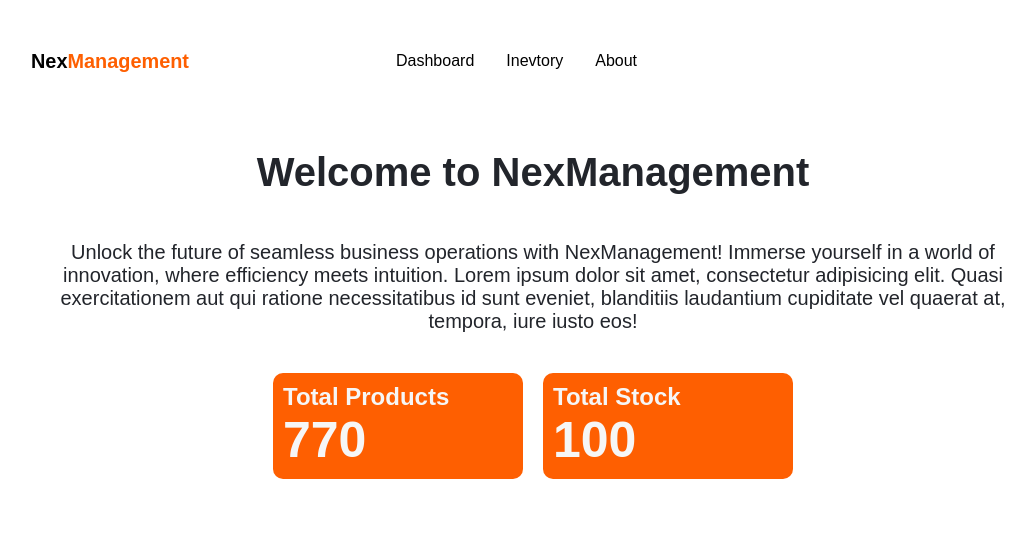
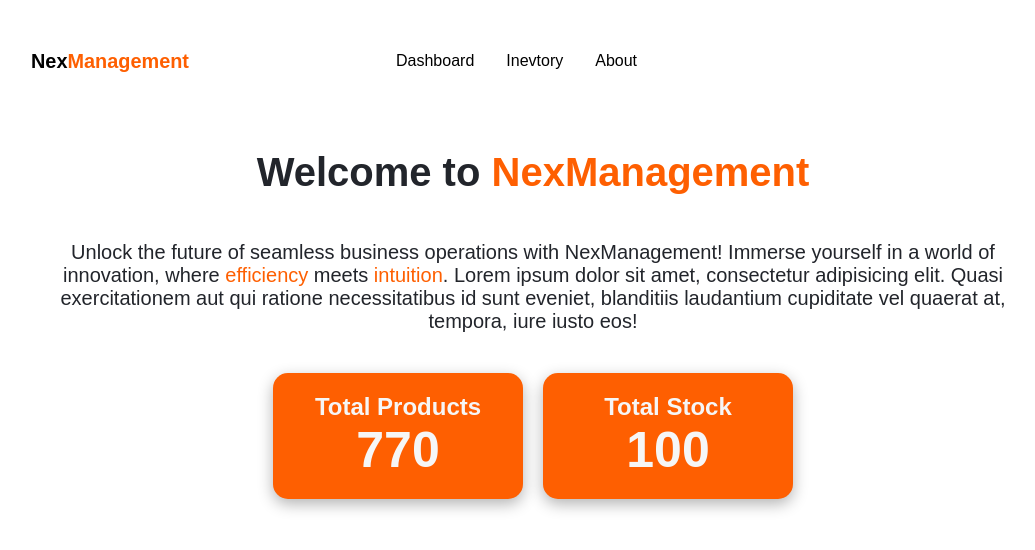
Before and after one commit to Nexthrive/NexManagement, a Vue app in the folder frontend/: page / in a window 1280 px wide. Shown: the top 550 px of the page, without its empty margins (107-1142 px from the left). Built offline with nearby package versions, Linux system fonts and the light colour scheme; a web font is replaced by a local one.

Commit message:
add details

```diff
--- a/frontend/src/components/pages/Dashboard.vue
+++ b/frontend/src/components/pages/Dashboard.vue
@@ -81,12 +81,23 @@
 		gap: 20px;
 	}
 
+	.highlight {
+		color: var(--brand-primary);
+	}
+
 	.card {
 		background-color: var(--brand-primary);
 		width: 250px;
-		padding: 10px;
+		padding: 20px;
 		color: var(--brand-light);
-		border-radius: 10px;
+		border-radius: 15px;
+		box-shadow: 0 5px 15px rgba(0, 0, 0, 0.3);
+		text-align: center;
+		transition: transform 0.3s ease;
+	}
+
+	.card:hover {
+		transform: scale(1.05);
 	}
 
 	.card h1 {
```
